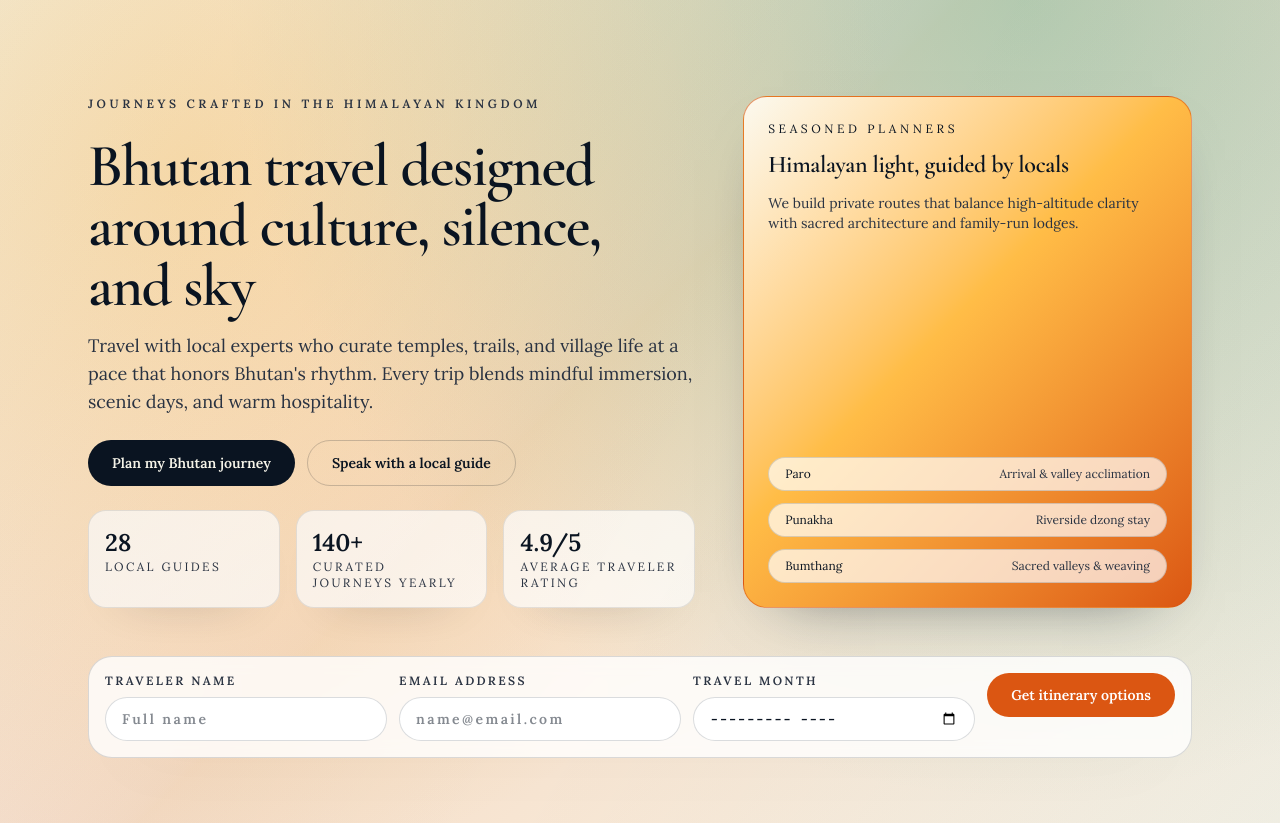
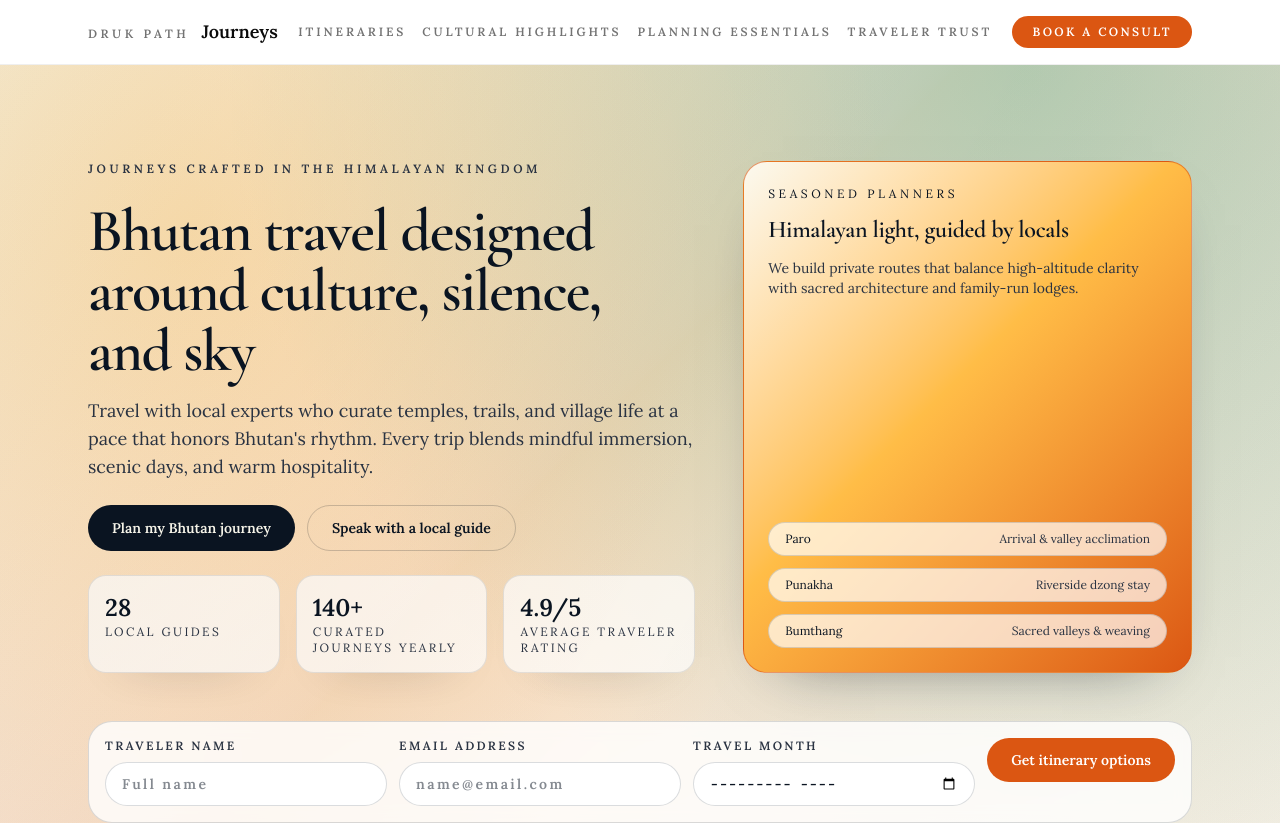
Before and after one commit to Kzoeps/bhutan-stainless-travels, a Next.js app: page / in a window 1280 px wide. Shown: the top 823 px of the page. Built offline with nearby package versions, Linux system fonts and the light colour scheme.

Commit message:
Add sticky nav and conversion footer (stanlee-91z.8)

```diff
--- a/app/page.tsx
+++ b/app/page.tsx
@@ -3,11 +3,17 @@ import CulturalHighlights from "@/components/travel/cultural-highlights"
 import ItineraryGrid from "@/components/travel/itinerary-grid"
 import PlanningEssentials from "@/components/travel/planning-essentials"
 import TrustBand from "@/components/travel/trust-band"
+import PageFooter from "@/components/travel/page-footer"
+import TopNav from "@/components/travel/top-nav"
 import { practicalFacts, testimonials } from "@/lib/bhutan-travel-content"
 
 export default function Page() {
   return (
-    <main className="min-h-svh bg-background text-foreground">
+    <main
+      id="top"
+      className="motion-root min-h-svh bg-background text-foreground"
+    >
+      <TopNav />
       <HeroSection />
 
       <ItineraryGrid />
@@ -39,6 +45,8 @@ export default function Page() {
       <PlanningEssentials />
 
       <TrustBand testimonials={testimonials} />
+
+      <PageFooter />
     </main>
   )
 }
--- /dev/null
+++ b/components/travel/page-footer.tsx
@@ -0,0 +1,69 @@
+export default function PageFooter() {
+  return (
+    <footer id="contact" className="border-t border-border/60 bg-card/50">
+      <div className="mx-auto flex max-w-6xl flex-col gap-8 px-6 py-12">
+        <div className="flex flex-col gap-3">
+          <p className="text-xs tracking-[0.2em] text-muted-foreground uppercase">
+            Ready to plan
+          </p>
+          <h2 className="text-3xl font-semibold text-foreground">
+            Speak with a Bhutan-based trip designer
+          </h2>
+          <p className="max-w-2xl text-sm text-muted-foreground">
+            We tailor each itinerary to festival calendars, flight timing, and
+            family-run stays. Share your dates and we will shape a route within
+            48 hours.
+          </p>
+        </div>
+
+        <div className="grid gap-6 md:grid-cols-[1.2fr_0.8fr]">
+          <div className="flex flex-col gap-4 rounded-3xl border border-border/60 bg-background p-6">
+            <p className="text-xs font-semibold tracking-[0.24em] text-muted-foreground uppercase">
+              Contact channels
+            </p>
+            <div className="flex flex-col gap-2 text-sm text-foreground">
+              <a
+                className="font-semibold transition hover:text-[color:var(--bhutan-terracotta)]"
+                href="mailto:journeys@drukpath.bt"
+              >
+                journeys@drukpath.bt
+              </a>
+              <a
+                className="font-semibold transition hover:text-[color:var(--bhutan-terracotta)]"
+                href="tel:+9752334118"
+              >
+                +975 2 334 118
+              </a>
+              <p className="text-xs text-muted-foreground">
+                Norzin Lam, Thimphu • Reception 08:30–18:30 BST
+              </p>
+            </div>
+          </div>
+
+          <div className="flex flex-col gap-4 rounded-3xl border border-border/60 bg-[color:var(--bhutan-ink)] p-6 text-[color:var(--bhutan-cream)]">
+            <p className="text-xs font-semibold tracking-[0.24em] uppercase">
+              Booking CTA
+            </p>
+            <p className="text-sm text-[color:var(--bhutan-cream)]/80">
+              Start with a 20-minute planning call and receive a draft journey
+              map the same week.
+            </p>
+            <a
+              className="mt-auto inline-flex items-center justify-center rounded-full bg-[color:var(--bhutan-terracotta)] px-5 py-3 text-xs font-semibold tracking-[0.2em] text-white uppercase transition hover:opacity-90"
+              href="mailto:journeys@drukpath.bt?subject=Bhutan%20Journey%20Planning"
+            >
+              Request a booking call
+            </a>
+          </div>
+        </div>
+
+        <div className="flex flex-col gap-2 text-xs text-muted-foreground sm:flex-row sm:items-center sm:justify-between">
+          <span>Druk Path Journeys • Bhutan travel specialists</span>
+          <a className="transition hover:text-foreground" href="#top">
+            Back to top
+          </a>
+        </div>
+      </div>
+    </footer>
+  )
+}
--- /dev/null
+++ b/components/travel/top-nav.tsx
@@ -0,0 +1,44 @@
+const navItems = [
+  { label: "Itineraries", href: "#itineraries" },
+  { label: "Cultural highlights", href: "#cultural-highlights" },
+  { label: "Planning essentials", href: "#planning-essentials" },
+  { label: "Traveler trust", href: "#testimonials" },
+]
+
+export default function TopNav() {
+  return (
+    <header className="sticky top-0 z-50 border-b border-border/60 bg-background/85 backdrop-blur">
+      <div className="mx-auto flex max-w-6xl flex-wrap items-center justify-between gap-4 px-6 py-4">
+        <a
+          className="flex items-baseline gap-3 text-lg font-semibold text-foreground"
+          href="#top"
+        >
+          <span className="text-xs font-semibold tracking-[0.3em] text-muted-foreground uppercase">
+            Druk Path
+          </span>
+          Journeys
+        </a>
+        <nav
+          aria-label="Primary"
+          className="flex flex-wrap items-center gap-4 text-xs font-semibold tracking-[0.24em] text-muted-foreground uppercase"
+        >
+          {navItems.map((item) => (
+            <a
+              key={item.href}
+              className="transition hover:text-foreground"
+              href={item.href}
+            >
+              {item.label}
+            </a>
+          ))}
+        </nav>
+        <a
+          className="inline-flex items-center justify-center rounded-full bg-[color:var(--bhutan-terracotta)] px-5 py-2 text-xs font-semibold tracking-[0.2em] text-white uppercase transition hover:opacity-90"
+          href="#contact"
+        >
+          Book a consult
+        </a>
+      </div>
+    </header>
+  )
+}
```
